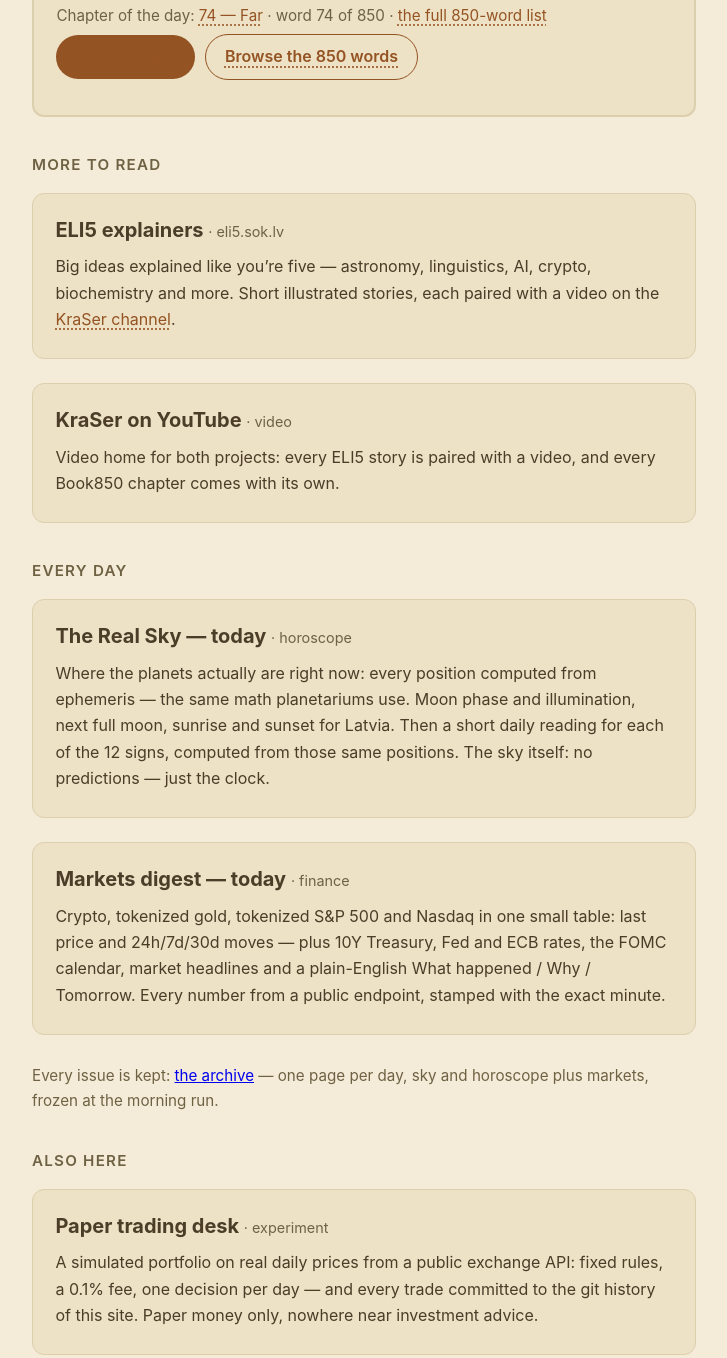
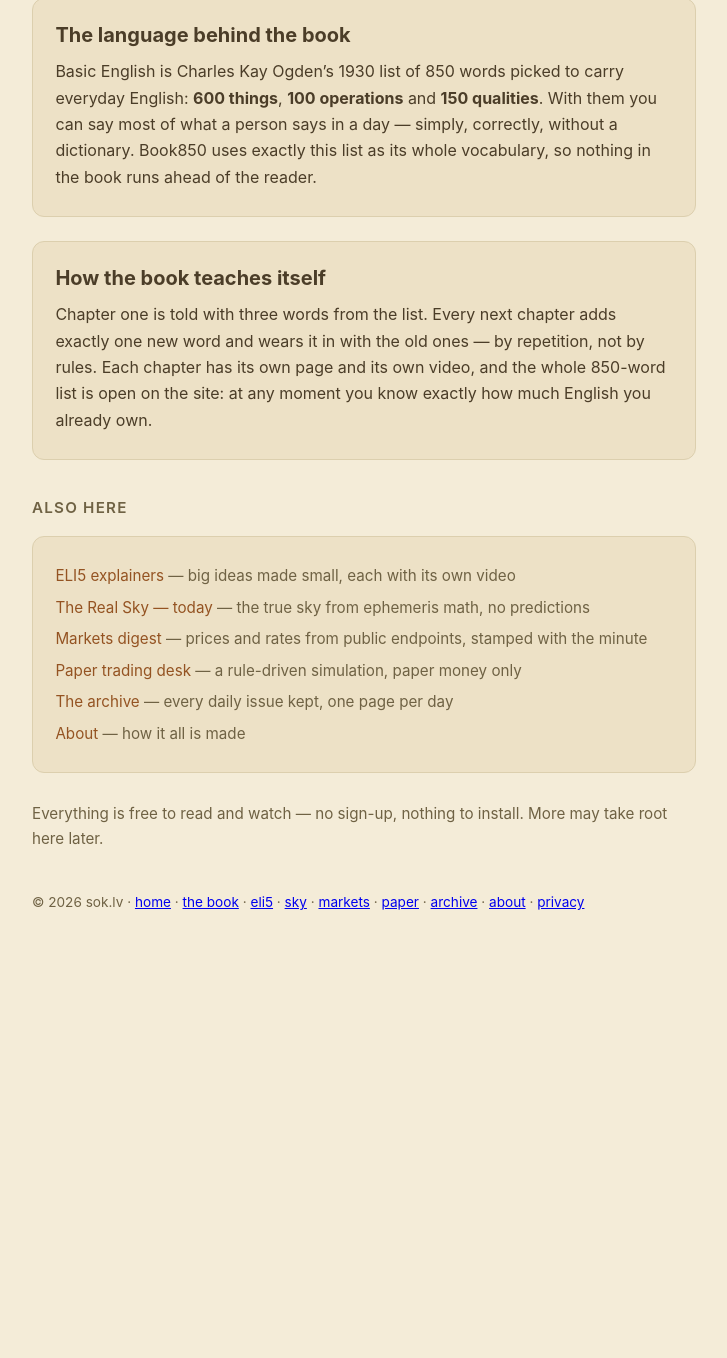
Before and after one commit to soklv/soklv.github.io, a plain HTML site: page index.html in a window 1280 px wide. Shown: the part 671-2029 px from the top of the page, without its empty margins (276-1003 px from the left). After the commit the page ends 1641 px from the top, so only its background shows below. Drawn offline with Linux system fonts and the light colour scheme.

Commit message:
adsense-face 2: home concentrated on be850 only (kraser dm 11:58Z) — meta/description book-only; +2 cards on the language itself (Ogden 850 = 600 things / 100 operations / 150 qualities; how the book teaches itself); eli5/sky/markets/paper/about collapsed into compact 'Also here' link list (one line each); HERO markers intact, hero script OK; nav/footer untouched

```diff
--- a/index.html
+++ b/index.html
@@ -4,12 +4,12 @@
 <meta charset="utf-8">
 <meta name="viewport" content="width=device-width, initial-scale=1">
 <title>sok.lv &mdash; Book850: the novel that teaches itself English</title>
-<meta name="description" content="A novel written only with the 850 words of Basic English &mdash; one new word per chapter, each with its own video. Plus ELI5 explainers, daily sky and markets.">
+<meta name="description" content="Book850 &mdash; a novel written only with the 850 words of Basic English: one new word per chapter, each chapter with its own video. Read it free and learn English as you go.">
 <link rel="canonical" href="https://www.sok.lv/">
 <link rel="alternate" type="application/rss+xml" title="sok.lv &mdash; daily sky, horoscope &amp; markets" href="https://www.sok.lv/rss.xml">
 <meta property="og:type" content="website">
 <meta property="og:title" content="sok.lv &mdash; Book850">
-<meta property="og:description" content="A novel in Basic English &mdash; one new word per chapter, every chapter with its own video. Plus ELI5 explainers, the real daily sky and a markets digest.">
+<meta property="og:description" content="A novel in Basic English &mdash; one new word per chapter, every chapter with its own video. Free to read at be850.sok.lv.">
 <meta property="og:url" content="https://www.sok.lv/">
 <meta property="og:site_name" content="sok.lv">
 <meta name="color-scheme" content="light dark">
@@ -49,6 +49,7 @@ footer{color:var(--mut);font-size:.85rem;margin-top:2.5rem}
 .mast h1 .tld{color:var(--acc)}
 .mast-tag{color:var(--mut);font-size:.8rem;text-transform:uppercase;letter-spacing:.18em;margin:0 0 1.3rem}
 .mast-rule{width:18rem;max-width:70%;height:3px;margin:0 auto;border-top:3px solid var(--fg);border-bottom:1px solid var(--bdr)}
+.plain{list-style:none;margin:0;padding:0;font-size:.95rem}.plain li{margin:.4rem 0;color:var(--mut)}.plain a{color:var(--acc);text-decoration:none}.plain a:hover{text-decoration:underline}
 </style>
 <!-- Google tag (gtag.js) -->
 <script async src="https://www.googletagmanager.com/gtag/js?id=G-TJ0Y7GCCC3"></script>
@@ -68,8 +69,6 @@ footer{color:var(--mut);font-size:.85rem;margin-top:2.5rem}
 <div class="mast-rule" aria-hidden="true"></div>
 </header>
 <nav class="nav" aria-label="Site"><a href="https://be850.sok.lv/">the book</a> &middot; <a href="https://eli5.sok.lv/">eli5 explainers</a> &middot; <a href="https://www.sok.lv/horoscope/">daily sky</a> &middot; <a href="https://www.sok.lv/markets/">markets</a> &middot; <a href="https://www.sok.lv/about/">about</a> &middot; <a href="https://www.sok.lv/privacy/">privacy</a></nav>
-<p class="sub">This domain is the home of <b>Book850</b> &mdash; a novel that teaches itself English. Two side entrances keep the rest of the house: <a href="https://eli5.sok.lv/">ELI5 explainers</a> for big ideas made small, and a daily desk that writes <a href="https://www.sok.lv/horoscope/">the real sky</a> and <a href="https://www.sok.lv/markets/">the markets</a> every morning, in plain English.</p>
-
 <section aria-label="The book">
 <h2 class="sec">The book</h2>
 <div class="card hero">
@@ -80,49 +79,29 @@ footer{color:var(--mut);font-size:.85rem;margin-top:2.5rem}
 <!--HERO:END-->
 <p class="cta"><a class="btn" href="https://be850.sok.lv/">Start reading</a><a class="btn ghost" href="https://be850.sok.lv/words/">Browse the 850 words</a></p>
 </div>
-</section>
-
-<section aria-label="More to read">
-<h2 class="sec">More to read</h2>
 
 <div class="card">
-<h3><a href="https://eli5.sok.lv/">ELI5 explainers</a> <span class="mut">&middot; eli5.sok.lv</span></h3>
-<p>Big ideas explained like you&rsquo;re five &mdash; astronomy, linguistics, AI, crypto, biochemistry and more. Short illustrated stories, each paired with a video on the <a href="https://www.youtube.com/channel/UC7WKNYA4l_NDQjVQEaKJJ3w">KraSer channel</a>.</p>
+<h3>The language behind the book</h3>
+<p>Basic English is Charles Kay Ogden&rsquo;s 1930 list of 850 words picked to carry everyday English: <b>600 things</b>, <b>100 operations</b> and <b>150 qualities</b>. With them you can say most of what a person says in a day &mdash; simply, correctly, without a dictionary. Book850 uses exactly this list as its whole vocabulary, so nothing in the book runs ahead of the reader.</p>
 </div>
 
 <div class="card">
-<h3><a href="https://www.youtube.com/channel/UC7WKNYA4l_NDQjVQEaKJJ3w">KraSer on YouTube</a> <span class="mut">&middot; video</span></h3>
-<p>Video home for both projects: every ELI5 story is paired with a video, and every Book850 chapter comes with its own.</p>
+<h3>How the book teaches itself</h3>
+<p>Chapter one is told with three words from the list. Every next chapter adds exactly one new word and wears it in with the old ones &mdash; by repetition, not by rules. Each chapter has its own page and its own video, and the whole 850-word list is open on the site: at any moment you know exactly how much English you already own.</p>
 </div>
-</section>
-
-<section aria-label="Every day">
-<h2 class="sec">Every day</h2>
-
-<div class="card">
-<h3><a href="https://www.sok.lv/horoscope/">The Real Sky &mdash; today</a> <span class="mut">&middot; horoscope</span></h3>
-<p>Where the planets actually are right now: every position computed from ephemeris &mdash; the same math planetariums use. Moon phase and illumination, next full moon, sunrise and sunset for Latvia. Then a short daily reading for each of the 12 signs, computed from those same positions. The sky itself: no predictions &mdash; just the clock.</p>
-</div>
-
-<div class="card">
-<h3><a href="https://www.sok.lv/markets/">Markets digest &mdash; today</a> <span class="mut">&middot; finance</span></h3>
-<p>Crypto, tokenized gold, tokenized S&amp;P 500 and Nasdaq in one small table: last price and 24h/7d/30d moves &mdash; plus 10Y Treasury, Fed and ECB rates, the FOMC calendar, market headlines and a plain-English What happened / Why / Tomorrow. Every number from a public endpoint, stamped with the exact minute.</p>
-</div>
-
-<p class="note">Every issue is kept: <a href="https://www.sok.lv/archive/">the archive</a> &mdash; one page per day, sky and horoscope plus markets, frozen at the morning run.</p>
 </section>
 
 <section aria-label="Also here">
 <h2 class="sec">Also here</h2>
-
 <div class="card">
-<h3><a href="https://www.sok.lv/paper/">Paper trading desk</a> <span class="mut">&middot; experiment</span></h3>
-<p>A simulated portfolio on real daily prices from a public exchange API: fixed rules, a 0.1% fee, one decision per day &mdash; and every trade committed to the git history of this site. Paper money only, nowhere near investment advice.</p>
-</div>
-
-<div class="card">
-<h3><a href="https://www.sok.lv/about/">How it all is made</a> <span class="mut">&middot; about</span></h3>
-<p>Every number here is computed or taken from a named public source &mdash; sky positions from ephemeris math computed fresh for each day, market prices from public endpoints stamped with the exact minute. The plain-English readings are written daily by an AI from those same numbers, and the pages label what is fact and what is story. Made in Riga, free to read, kept in a public archive you can check against yesterday&rsquo;s page.</p>
+<ul class="plain">
+<li><a href="https://eli5.sok.lv/">ELI5 explainers</a> &mdash; big ideas made small, each with its own video</li>
+<li><a href="https://www.sok.lv/horoscope/">The Real Sky &mdash; today</a> &mdash; the true sky from ephemeris math, no predictions</li>
+<li><a href="https://www.sok.lv/markets/">Markets digest</a> &mdash; prices and rates from public endpoints, stamped with the minute</li>
+<li><a href="https://www.sok.lv/paper/">Paper trading desk</a> &mdash; a rule-driven simulation, paper money only</li>
+<li><a href="https://www.sok.lv/archive/">The archive</a> &mdash; every daily issue kept, one page per day</li>
+<li><a href="https://www.sok.lv/about/">About</a> &mdash; how it all is made</li>
+</ul>
 </div>
 </section>
 
```
